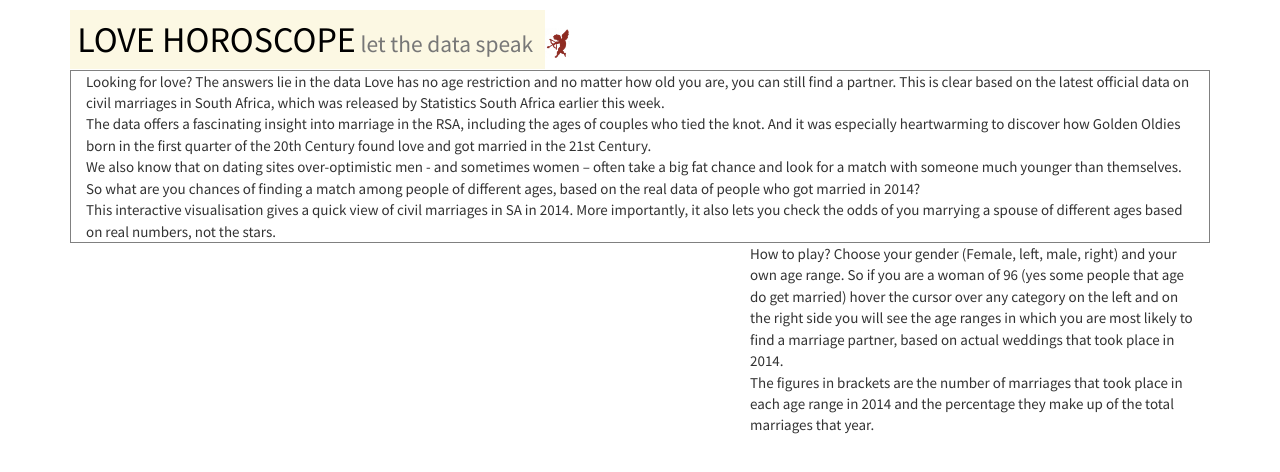
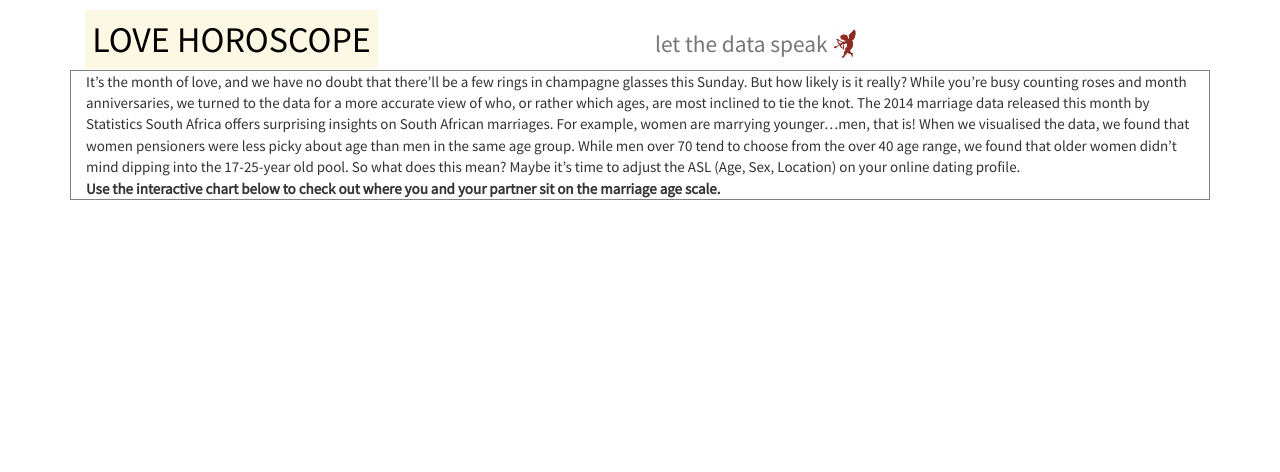
Before and after one commit to Code4SA/Valentines-Day-2015, a plain HTML site: page times/index.html in a window 1280 px wide. Drawn offline with Linux system fonts and the light colour scheme; a script that the page names is missing.

Commit message:
redone text

```diff
--- a/times/assets/base.css
+++ b/times/assets/base.css
@@ -3,7 +3,7 @@ body{
   font-size: 1.5em;
 }
 
-.col-md-12 {
+.maintext {
   border: 0.5px solid gray ;
 }
 
@@ -66,7 +66,8 @@ svg {
 }
 
 svg text {
-    font-size:12px;
+    //font-size:12px;
+    font-size: 1.2em;
 }
 
 rect {
--- a/times/index.html
+++ b/times/index.html
@@ -13,30 +13,36 @@
 
   <div class="container">
 
-    <h1><mark>LOVE HOROSCOPE<small>  let the data speak </small></mark>
-    <img width=25 height=30 src="cupid.png">
+  <div class="col-md-6">
+    <h1>
+      <mark>LOVE HOROSCOPE</mark>
+    </h1>
+  </div>
+
+  <div class="col-md-6">
+    <h1>
+      <small>let the data speak </small><img width=25 height=30 src="cupid.png">
     </h1>
 
-    <div class="col-md-12">
-      Looking for love? The answers lie in the data
-      Love has no age restriction and no matter how old you are, you can still find a partner.
-      This is clear based on the latest official data on civil marriages in South Africa, which was released by Statistics South Africa earlier this week.
-      <br/>
-      The data offers a fascinating insight into marriage in the RSA, including the ages of couples who tied the knot. And it was especially heartwarming to discover how Golden Oldies born in the first quarter of the 20th Century found love and got married in the 21st Century.
-      <br/>
-      We also know that on dating sites over-optimistic men - and sometimes women – often take a big fat chance and look for a match with someone much younger than themselves.
-      <br/>
-      So what are you chances of finding a match among people of different ages, based on the real data of people who got married in 2014?
-      <br/>
-      This interactive visualisation gives a quick view of civil marriages in SA in 2014. More importantly, it also lets you check the odds of you marrying a spouse of different ages based on real numbers, not the stars.
-    </div>
+  </div>
 
+  <div class="col-md-12 maintext">
+      It’s the month of love, and we have no doubt that there’ll be a few rings in champagne glasses this Sunday. But how likely is it really?
+      While you’re busy counting roses and month anniversaries, we turned to the data for a more accurate view of who, or rather which ages, are most inclined to tie the knot.
+      The 2014 marriage data released this month by Statistics South Africa offers surprising insights on South African marriages.
+      For example, women are marrying younger…men, that is!
+      When we visualised the data, we found that women pensioners were less picky about age than men in the same age group.
+      While men over 70 tend to choose from the over 40 age range, we found that older women didn’t
+      mind dipping into the 17-25-year old pool.
+      So what does this mean? Maybe it’s time to adjust the ASL (Age, Sex, Location)
+      on your online dating profile.<br>
 
-    <div class="col-md-7"><div id="slopeChart"></div></div>
-    <div class="col-md-5">
-      How to play? Choose your gender (Female, left, male, right) and your own age range. So if you are a woman of 96 (yes some people that age do get married) hover the cursor over any category on the left and on the right  side you will see the age ranges in which you are most likely to find a marriage partner, based on actual weddings that took place in 2014.
-      <br/>
-      The figures in brackets are the number of marriages that took place in each age range in 2014 and the percentage they make up of the total marriages that year.    </div>
+      <strong>Use the interactive chart below to check out where you and your partner
+        sit on the marriage age scale.</strong><br>
+  </div>
+
+    <div class="col-md-12"><div id="slopeChart"></div></div>
+
 
     <script type="text/javascript" src="libs/pym.js"></script>
     <script src="libs/d3.v3.js"></script>
@@ -153,7 +159,7 @@
           {
               data: bP.partData(data_ages, 2, datacount),
               id: 'Region_X',
-              header: ["WOMEN (ages)", "MEN (ages)", "Mix and match"]
+              header: ["WOMEN", "MEN", "Mix and match"]
           },
       ];
 
```
Also changed, not shown: times/libs/slope_mod.js.
